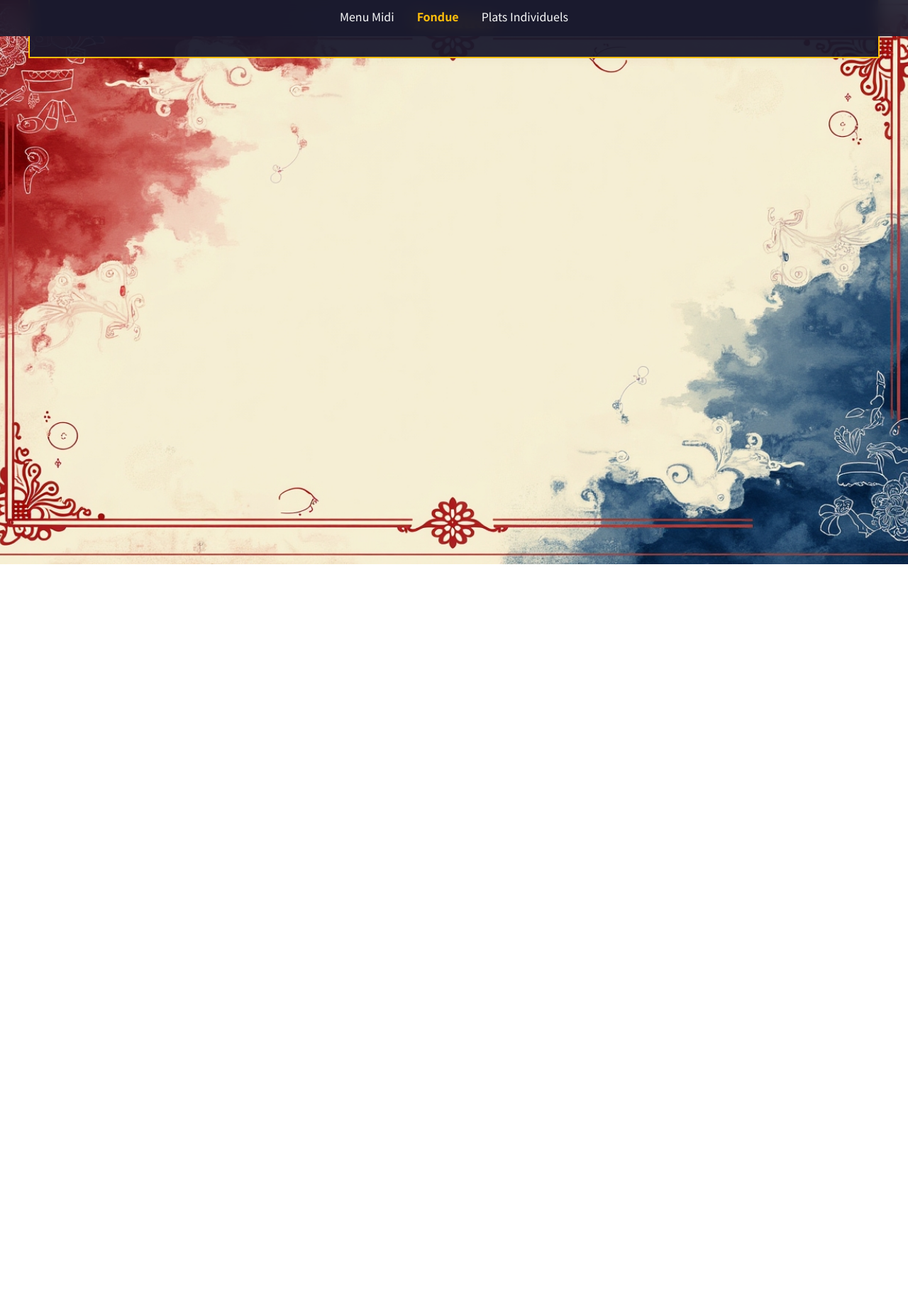
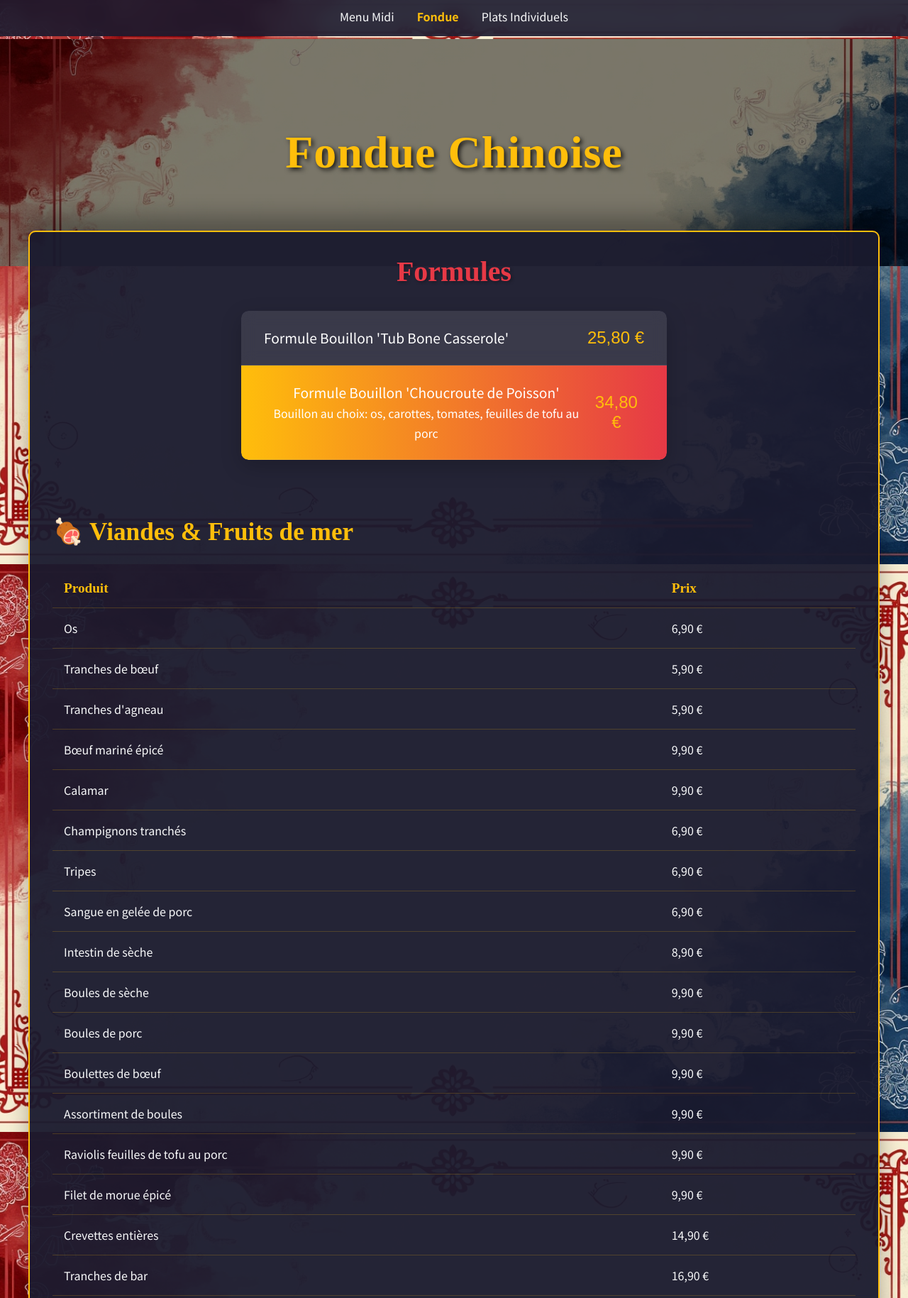
Before and after one commit to Boltchenet/MenuWokup, a plain HTML site: page fondue.html in a window 1280 px wide. Shown: the part 5-1834 px from the top of the page at 71% size. Before the commit the page ends 800 px from the top, so only its background shows below. Drawn offline with Linux system fonts and the light colour scheme; a web font is replaced by a local one.

Commit message:
Add files via upload

```diff
--- /dev/null
+++ b/css/fondue.css
@@ -0,0 +1,247 @@
+:root {
+    --red: #e63946;
+    --gold: #ffbe0b;
+    --blue: #3a86ff;
+    --purple: #8338ec;
+    --dark: #1a1a2e;
+    --light: #f8f9fa;
+    --transition: all 0.3s ease;
+}
+
+/* Hero Section */
+.fondue-hero {
+    position: relative;
+    height: 40vh;
+    min-height: 300px;
+    background: url('../images/imagesite/fond-fondues.png') no-repeat center center;
+    background-size: cover;
+    background-attachment: local;
+    display: flex;
+    align-items: center;
+    justify-content: center;
+    color: white;
+    text-align: center;
+    margin-top: 60px;
+}
+
+.hero-overlay {
+    position: absolute;
+    top: 0;
+    left: 0;
+    width: 100%;
+    height: 100%;
+    background: rgba(0, 0, 0, 0.5);
+    z-index: 1;
+}
+
+.fondue-hero h1 {
+    position: relative;
+    z-index: 2;
+    font-family: 'Noto Serif SC', serif;
+    font-size: 4rem;
+    color: var(--gold);
+    text-shadow: 3px 3px 6px rgba(0, 0, 0, 0.8);
+    letter-spacing: 1px;
+}
+
+/* Menu Container */
+.menu-container {
+    max-width: 1200px;
+    margin: 0 auto;
+    padding: 2rem;
+    position: relative;
+    background-color: rgba(26, 26, 46, 0.95);
+    box-shadow: 0 -20px 30px rgba(0, 0, 0, 0.3);
+    margin-top: -50px;
+    border-radius: 10px 10px 0 0;
+    z-index: 2;
+    border: 2px solid var(--gold);
+}
+
+/* Formule Section */
+.formule-section {
+    text-align: center;
+    margin-bottom: 3rem;
+}
+
+.formule-section h2 {
+    font-family: 'Noto Serif SC', serif;
+    color: var(--red);
+    font-size: 2.5rem;
+    margin-bottom: 2rem;
+    text-shadow: 2px 2px 4px rgba(0, 0, 0, 0.3);
+}
+
+.formule-stacked {
+    max-width: 600px;
+    margin: 0 auto;
+    border-radius: 10px;
+    overflow: hidden;
+    box-shadow: 0 10px 30px rgba(0, 0, 0, 0.2);
+}
+
+.formule-line {
+    display: flex;
+    justify-content: space-between;
+    align-items: center;
+    padding: 1.5rem 2rem;
+    background: rgba(255, 255, 255, 0.1);
+    backdrop-filter: blur(10px);
+    border-bottom: 1px solid rgba(255, 255, 255, 0.1);
+    transition: var(--transition);
+}
+
+.formule-line.highlight {
+    background: linear-gradient(90deg, var(--gold) 0%, var(--red) 100%);
+}
+
+.formule-combo {
+    font-family: 'Noto Sans JP', sans-serif;
+    font-weight: 500;
+    font-size: 1.2rem;
+    color: white;
+}
+
+.formule-price {
+    font-family: 'Montserrat', sans-serif;
+    font-weight: 500;
+    font-size: 1.5rem;
+    color: var(--gold);
+}
+
+/* Menu Categories */
+.menu-category {
+    margin-bottom: 3rem;
+    position: relative;
+}
+
+.menu-category:not(:last-child)::after {
+    content: "";
+    display: block;
+    height: 1px;
+    background: rgba(255, 190, 11, 0.3);
+    margin: 2rem 0;
+    width: 100%;
+}
+
+.category-title {
+    font-family: 'Noto Serif SC', serif;
+    font-weight: 700;
+    color: var(--gold);
+    font-size: 2.2rem;
+    margin-bottom: 2rem;
+    padding-top: 2rem;
+}
+
+/* Dishes Grid */
+.dishes-grid {
+    display: grid;
+    grid-template-columns: repeat(auto-fill, minmax(280px, 1fr));
+    gap: 1.5rem;
+}
+
+.dish-card {
+    background: rgba(255, 255, 255, 0.05);
+    border-radius: 8px;
+    overflow: hidden;
+    transition: var(--transition);
+}
+
+.dish-image {
+    width: 100%;
+    height: 200px;
+    object-fit: cover;
+    display: block;
+}
+
+.dish-info {
+    padding: 1.2rem;
+}
+
+.dish-name {
+    font-size: 1.1rem;
+    color: var(--light);
+    margin-bottom: 0.5rem;
+    font-family: 'Noto Sans JP', sans-serif;
+    font-weight: 400;
+}
+
+.dish-price {
+    color: var(--gold);
+    font-family: 'Montserrat', sans-serif;
+    font-weight: 500;
+    font-size: 1.2rem;
+}
+
+/* Table Styles */
+.fondue-table {
+    width: 100%;
+    border-collapse: collapse;
+    margin: 1rem 0;
+}
+
+.fondue-table th, .fondue-table td {
+    padding: 1rem;
+    text-align: left;
+    border-bottom: 1px solid rgba(255, 190, 11, 0.2);
+}
+
+.fondue-table th {
+    font-family: 'Noto Serif SC', serif;
+    color: var(--gold);
+    font-size: 1.2rem;
+}
+
+.fondue-table tr:hover {
+    background: rgba(255, 190, 11, 0.05);
+}
+
+/* Responsive Design */
+@media (max-width: 768px) {
+    .fondue-hero h1 {
+        font-size: 3rem;
+    }
+
+    .dishes-grid {
+        grid-template-columns: repeat(2, 1fr);
+    }
+
+    .dish-image {
+        height: 180px;
+    }
+
+    .category-title {
+        font-size: 1.8rem;
+    }
+
+    .fondue-table {
+        display: block;
+        overflow-x: auto;
+    }
+}
+
+@media (max-width: 480px) {
+    .fondue-hero h1 {
+        font-size: 2.2rem;
+    }
+
+    .dishes-grid {
+        grid-template-columns: 1fr;
+    }
+
+    .dish-card {
+        margin-bottom: 1rem;
+    }
+
+    .dish-image {
+        height: 160px;
+    }
+
+    .formule-combo {
+        font-size: 1rem;
+    }
+
+    .formule-price {
+        font-size: 1.3rem;
+    }
+}
--- a/fondue.html
+++ b/fondue.html
@@ -5,8 +5,9 @@
     <meta name="viewport" content="width=device-width, initial-scale=1.0">
     <title>Fondue | WOKUP</title>
     <link rel="stylesheet" href="css/style.css">
-    <link rel="stylesheet" href="css/midicss.css">
+    <link rel="stylesheet" href="css/fondue.css">
     <link href="https://fonts.googleapis.com/css2?family=Noto+Sans+JP:wght@300;400;700&family=Noto+Serif+SC:wght@400;700&family=ZCOOL+QingKe+HuangYou&family=Playfair+Display:wght@700&display=swap" rel="stylesheet">
+    <script src="js/fondue.js" defer></script>
 </head>
 <body style="background: url('images/imagesite/fond-fondues.png') no-repeat center center fixed; background-size: cover;">
     <!-- Navigation fixe -->
@@ -18,8 +19,35 @@
         </ul>
     </nav>
 
+    <!-- Hero Section -->
+    <div class="fondue-hero">
+        <div class="hero-overlay"></div>
+        <h1>Fondue Chinoise</h1>
+    </div>
+
     <div class="menu-container">
-        <h1 style="color: var(--gold); text-align: center; margin-top: 2rem; font-family: 'ZCOOL QingKe HuangYou', serif;">Fondues</h1>
+        <!-- Section Formules -->
+        <section class="formule-section">
+            <h2>Formules</h2>
+        </section>
+
+        <!-- Section Viandes -->
+        <section class="menu-category">
+            <h2 class="category-title">
+                <span class="emoji">🍖</span>
+                <span class="text">Viandes & Fruits de mer</span>
+            </h2>
+            <div id="viandes-grid"></div>
+        </section>
+
+        <!-- Section Légumes -->
+        <section class="menu-category">
+            <h2 class="category-title">
+                <span class="emoji">🥬</span>
+                <span class="text">Légumes & Féculents</span>
+            </h2>
+            <div id="legumes-grid"></div>
+        </section>
     </div>
 </body>
 </html>
--- /dev/null
+++ b/js/fondue.js
@@ -0,0 +1,123 @@
+document.addEventListener('DOMContentLoaded', () => {
+    const menuData = {
+        formules: [
+            { name: "Formule Bouillon 'Tub Bone Casserole'", description: "", price: "25,80 €" },
+            {
+                name: "Formule Bouillon 'Choucroute de Poisson'",
+                description: "Bouillon au choix: os, carottes, tomates, feuilles de tofu au porc",
+                price: "34,80 €"
+            }
+        ],
+        viandes: [
+            { name: "Os", price: "6,90 €" },
+            { name: "Tranches de bœuf", price: "5,90 €" },
+            { name: "Tranches d'agneau", price: "5,90 €" },
+            { name: "Bœuf mariné épicé", price: "9,90 €" },
+            { name: "Calamar", price: "9,90 €" },
+            { name: "Champignons tranchés", price: "6,90 €" },
+            { name: "Tripes", price: "6,90 €" },
+            { name: "Sangue en gelée de porc", price: "6,90 €" },
+            { name: "Intestin de sèche", price: "8,90 €" },
+            { name: "Boules de sèche", price: "9,90 €" },
+            { name: "Boules de porc", price: "9,90 €" },
+            { name: "Boulettes de bœuf", price: "9,90 €" },
+            { name: "Assortiment de boules", price: "9,90 €" },
+            { name: "Raviolis feuilles de tofu au porc", price: "9,90 €" },
+            { name: "Filet de morue épicé", price: "9,90 €" },
+            { name: "Crevettes entières", price: "14,90 €" },
+            { name: "Tranches de bar", price: "16,90 €" },
+            { name: "Chair de crevette", price: "9,90 €" },
+            { name: "Raviolis œuf au porc", price: "9,90 €" }
+        ],
+        legumes: [
+            { name: "Assortiment de champignons", price: "12,90 €" },
+            { name: "Assortiment de légumes", price: "7,90 €" },
+            { name: "Assortiment de produits à base de soja", price: "12,90 €" },
+            { name: "Algues", price: "4,90 €" },
+            { name: "Colibier à pied velouté", price: "5,90 €" },
+            { name: "Champignons shiitake", price: "4,90 €" },
+            { name: "Tranches de pomme de terre", price: "4,90 €" },
+            { name: "Concombres", price: "4,90 €" },
+            { name: "Tofu", price: "4,90 €" },
+            { name: "Rouleau de tofu séché", price: "4,90 €" },
+            { name: "Feuilles de tofu", price: "4,90 €" },
+            { name: "Vermicelles", price: "4,90 €" },
+            { name: "Chou chinois", price: "4,90 €" },
+            { name: "Pousses de soja", price: "4,90 €" },
+            { name: "Salade", price: "4,90 €" },
+            { name: "Coriandre", price: "4,90 €" },
+            { name: "Tranches de racine de lotus", price: "4,90 €" },
+            { name: "Champignons noirs", price: "4,90 €" },
+            { name: "Nouilles ou nouilles de riz", price: "5,90 €" },
+            { name: "Wontons", price: "5,90 €" }
+        ]
+    };
+
+    // Generate formules
+    const formuleSection = document.querySelector('.formule-section');
+    if (formuleSection) {
+        const formuleStacked = document.createElement('div');
+        formuleStacked.className = 'formule-stacked';
+
+        menuData.formules.forEach((formule, index) => {
+            const formuleLine = document.createElement('div');
+            formuleLine.className = `formule-line ${index === 1 ? 'highlight' : ''}`;
+
+            formuleLine.innerHTML = `
+                <span class="formule-combo">${formule.name} ${formule.description ? `<br><small>${formule.description}</small>` : ''}</span>
+                <span class="formule-price">${formule.price}</span>
+            `;
+
+            formuleStacked.appendChild(formuleLine);
+        });
+
+        formuleSection.appendChild(formuleStacked);
+    }
+
+    // Generate tables
+    function generateTable(categoryId, items) {
+        const section = document.getElementById(categoryId);
+        if (!section) return;
+
+        const table = document.createElement('table');
+        table.className = 'fondue-table';
+
+        const thead = document.createElement('thead');
+        thead.innerHTML = `
+            <tr>
+                <th>Produit</th>
+                <th>Prix</th>
+            </tr>
+        `;
+
+        const tbody = document.createElement('tbody');
+        items.forEach(item => {
+            const row = document.createElement('tr');
+            row.innerHTML = `
+                <td>${item.name}</td>
+                <td>${item.price}</td>
+            `;
+            tbody.appendChild(row);
+        });
+
+        table.appendChild(thead);
+        table.appendChild(tbody);
+        section.appendChild(table);
+    }
+
+    generateTable('viandes-grid', menuData.viandes);
+    generateTable('legumes-grid', menuData.legumes);
+
+    // Animation des éléments
+    const animateElements = document.querySelectorAll('.formule-line, .fondue-table tr');
+    animateElements.forEach((el, index) => {
+        el.style.opacity = '0';
+        el.style.transform = 'translateY(20px)';
+        el.style.transition = 'all 0.5s ease';
+
+        setTimeout(() => {
+            el.style.opacity = '1';
+            el.style.transform = 'translateY(0)';
+        }, 100 + (index * 50));
+    });
+});
```
